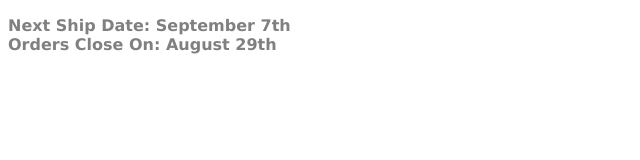
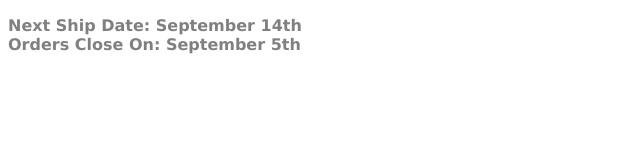
Before and after one commit to toschroy/toschroy.github.io, a plain HTML site: page index.html in a window 1280 px wide. Shown: the full height of the page, 0-640 px from the left. Drawn offline with Linux system fonts and the light colour scheme.

Commit message:
Update index.html

```diff
--- a/index.html
+++ b/index.html
@@ -8,8 +8,8 @@
   </style>
     <p>
         <strong>
-            Next Ship Date: September 7th<br>
-            Orders Close On: August 29th
+            Next Ship Date: September 14th<br>
+            Orders Close On: September 5th
         </strong>
     </p>
 </html>
```
